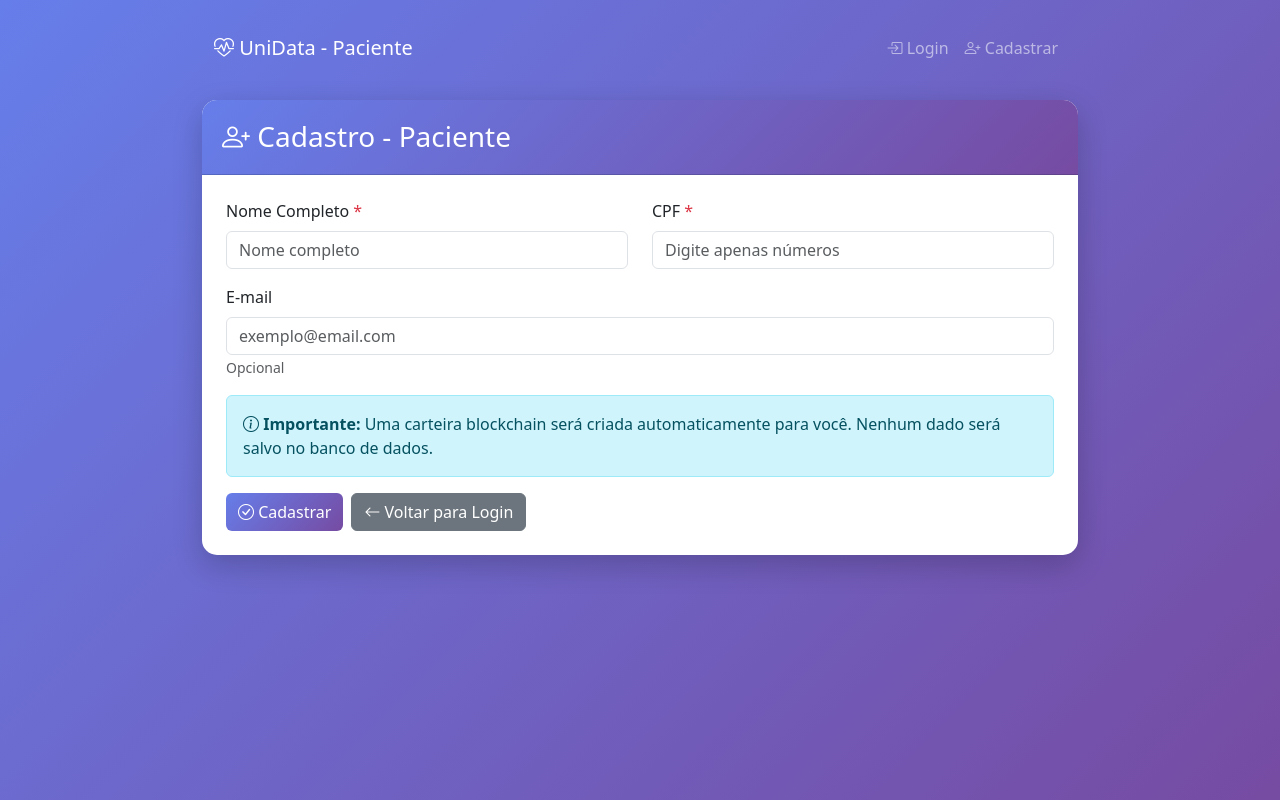
After one commit to EduFag/UniData-mvp, a Django app: page /paciente/cadastro/ in a window 1280 px wide. The commit adds this page. Run offline with Django 4.2, Linux system fonts and the light colour scheme.

Commit message:
App do paciente

```diff
--- a/unidata_django/app_paciente/forms.py
+++ b/unidata_django/app_paciente/forms.py
@@ -46,3 +46,58 @@ class PessoaForm(forms.ModelForm):
             if len(cpf) != 11:
                 raise forms.ValidationError('CPF deve conter 11 dígitos.')
         return cpf
+
+
+class PacienteLoginForm(forms.Form):
+    cpf = forms.CharField(
+        label="CPF",
+        widget=forms.TextInput(attrs={
+            'class': 'form-control',
+            'placeholder': 'Digite apenas números',
+            'maxlength': '11'
+        })
+    )
+
+    def clean_cpf(self):
+        cpf = self.cleaned_data.get('cpf')
+        if cpf:
+            # Remove caracteres não numéricos
+            cpf = re.sub(r'\D', '', cpf)
+            if len(cpf) != 11:
+                raise forms.ValidationError('CPF deve conter 11 dígitos.')
+        return cpf
+
+
+class PacienteCadastroForm(forms.Form):
+    nome = forms.CharField(
+        label="Nome Completo",
+        widget=forms.TextInput(attrs={
+            'class': 'form-control',
+            'placeholder': 'Nome completo'
+        })
+    )
+    cpf = forms.CharField(
+        label="CPF",
+        widget=forms.TextInput(attrs={
+            'class': 'form-control',
+            'placeholder': 'Digite apenas números',
+            'maxlength': '11'
+        })
+    )
+    email = forms.EmailField(
+        label="E-mail",
+        required=False,
+        widget=forms.EmailInput(attrs={
+            'class': 'form-control',
+            'placeholder': 'exemplo@email.com'
+        })
+    )
+
+    def clean_cpf(self):
+        cpf = self.cleaned_data.get('cpf')
+        if cpf:
+            # Remove caracteres não numéricos
+            cpf = re.sub(r'\D', '', cpf)
+            if len(cpf) != 11:
+                raise forms.ValidationError('CPF deve conter 11 dígitos.')
+        return cpf
--- /dev/null
+++ b/unidata_django/app_paciente/templates/app_paciente/cadastro.html
@@ -0,0 +1,90 @@
+{% extends 'base.html' %}
+
+{% block navbar %}
+<nav class="navbar navbar-expand-lg navbar-dark mb-4">
+    <div class="container-fluid">
+        <a class="navbar-brand" href="{% url 'pessoas:login' %}">
+            <i class="bi bi-heart-pulse"></i> UniData - Paciente
+        </a>
+        <div class="navbar-nav ms-auto">
+            <a class="nav-link" href="{% url 'pessoas:login' %}">
+                <i class="bi bi-box-arrow-in-right"></i> Login
+            </a>
+            <a class="nav-link" href="{% url 'pessoas:cadastro' %}">
+                <i class="bi bi-person-plus"></i> Cadastrar
+            </a>
+        </div>
+    </div>
+</nav>
+{% endblock %}
+
+{% block title %}Cadastro - Paciente - UniData{% endblock %}
+
+{% block content %}
+<div class="card">
+    <div class="card-header">
+        <h3 class="mb-0"><i class="bi bi-person-plus"></i> Cadastro - Paciente</h3>
+    </div>
+    <div class="card-body p-4">
+        <form method="post">
+            {% csrf_token %}
+
+            <div class="row mb-3">
+                <div class="col-md-6">
+                    <label for="{{ form.nome.id_for_label }}" class="form-label">
+                        {{ form.nome.label }} <span class="text-danger">*</span>
+                    </label>
+                    {{ form.nome }}
+                    {% if form.nome.errors %}
+                        <div class="text-danger small">{{ form.nome.errors }}</div>
+                    {% endif %}
+                </div>
+
+                <div class="col-md-6">
+                    <label for="{{ form.cpf.id_for_label }}" class="form-label">
+                        {{ form.cpf.label }} <span class="text-danger">*</span>
+                    </label>
+                    {{ form.cpf }}
+                    {% if form.cpf.errors %}
+                        <div class="text-danger small">{{ form.cpf.errors }}</div>
+                    {% endif %}
+                </div>
+            </div>
+
+            <div class="mb-3">
+                <label for="{{ form.email.id_for_label }}" class="form-label">
+                    {{ form.email.label }}
+                </label>
+                {{ form.email }}
+                {% if form.email.errors %}
+                    <div class="text-danger small">{{ form.email.errors }}</div>
+                {% endif %}
+                <small class="form-text text-muted">Opcional</small>
+            </div>
+
+            {% if form.non_field_errors %}
+                <div class="alert alert-danger">
+                    {% for error in form.non_field_errors %}
+                        {{ error }}
+                    {% endfor %}
+                </div>
+            {% endif %}
+
+            <div class="alert alert-info">
+                <i class="bi bi-info-circle"></i>
+                <strong>Importante:</strong> Uma carteira blockchain será criada automaticamente para você.
+                Nenhum dado será salvo no banco de dados.
+            </div>
+
+            <div class="d-flex gap-2">
+                <button type="submit" class="btn btn-primary">
+                    <i class="bi bi-check-circle"></i> Cadastrar
+                </button>
+                <a href="{% url 'pessoas:login' %}" class="btn btn-secondary">
+                    <i class="bi bi-arrow-left"></i> Voltar para Login
+                </a>
+            </div>
+        </form>
+    </div>
+</div>
+{% endblock %}
--- a/unidata_django/app_paciente/templates/base.html
+++ b/unidata_django/app_paciente/templates/base.html
@@ -46,24 +46,26 @@
 </head>
 <body>
     <div class="container">
+        {% block navbar %}
         <nav class="navbar navbar-expand-lg navbar-dark mb-4">
             <div class="container-fluid">
                 <a class="navbar-brand" href="{% url 'pessoas:listar_pessoas' %}">
-                    <i class=""></i> UniData
+                    <i class="bi bi-heart-pulse"></i> UniData
                 </a>
                 <div class="navbar-nav ms-auto">
                     <a class="nav-link" href="{% url 'pessoas:listar_pessoas' %}">
-                        <i class=""></i> Pessoas
+                        <i class="bi bi-people"></i> Pessoas
                     </a>
                     <a class="nav-link" href="{% url 'pessoas:cadastrar_pessoa' %}">
-                        <i class=""></i> Cadastrar
+                        <i class="bi bi-person-plus"></i> Cadastrar
                     </a>
                     <a class="nav-link" href="{% url 'pessoas:gerar_carteira_form' %}">
-                        <i class=""></i> Gerar Carteira
+                        <i class="bi bi-wallet2"></i> Gerar Carteira
                     </a>
                 </div>
             </div>
         </nav>
+        {% endblock %}
 
         {% if messages %}
             {% for message in messages %}
--- a/unidata_django/app_paciente/urls.py
+++ b/unidata_django/app_paciente/urls.py
@@ -1,11 +1,15 @@
 from django.urls import path
 from . import views
 
-app_name = 'app_paciente'
+app_name = 'pessoas'
 
 urlpatterns = [
-    # path('pessoas', views.listar_pessoas, name='listar_pessoas'),
-    # path('cadastrar/', views.cadastrar_pessoa, name='cadastrar_pessoa'),
-    # path('gerar-carteira/', views.gerar_carteira_form, name='gerar_carteira_form'),
-    # path('gerar-carteira/<int:pessoa_id>/', views.gerar_carteira, name='gerar_carteira'),
+    path('login/', views.paciente_login, name='login'),
+    path('cadastro/', views.paciente_cadastro, name='cadastro'),
+    path('dashboard/', views.paciente_dashboard, name='dashboard'),
+    path('logout/', views.paciente_logout, name='logout'),
+    path('pessoas/', views.listar_pessoas, name='listar_pessoas'),
+    path('cadastrar/', views.cadastrar_pessoa, name='cadastrar_pessoa'),
+    path('gerar-carteira/', views.gerar_carteira_form, name='gerar_carteira_form'),
+    path('gerar-carteira/<int:pessoa_id>/', views.gerar_carteira, name='gerar_carteira'),
 ]
--- a/unidata_django/app_paciente/views.py
+++ b/unidata_django/app_paciente/views.py
@@ -1,75 +1,185 @@
-# from django.shortcuts import render, redirect, get_object_or_404
-# from django.contrib import messages
-# from django.conf import settings
-# from .models import Pessoa
-# from .forms import PessoaForm
-# import sys
-# import os
+from django.shortcuts import render, redirect, get_object_or_404
+from django.contrib import messages
+from django.conf import settings
+from .models import Pessoa
+from .forms import PessoaForm, PacienteLoginForm, PacienteCadastroForm
+import sys
+import os
+import requests
 
-# # Adiciona o diretório API ao path para importar o wallet_service
-# api_path = os.path.join(settings.BASE_DIR, 'API')
-# if api_path not in sys.path:
-#     sys.path.insert(0, api_path)
-# from API.services.wallet_service import criar_carteira
+# Adiciona o diretório raiz do projeto ao path para importar o wallet_service
+project_root = os.path.abspath(os.path.join(str(settings.BASE_DIR), '..'))
+if project_root not in sys.path:
+    sys.path.insert(0, project_root)
+from API.services.wallet_service import criar_carteira, obter_carteira
+
+API_URL = "http://localhost:8001"
 
 
-# def cadastrar_pessoa(request):
-#     """View para cadastrar uma nova pessoa."""
-#     if request.method == 'POST':
-#         form = PessoaForm(request.POST)
-#         if form.is_valid():
-#             pessoa = form.save()
-#             messages.success(request, f'Pessoa {pessoa.nome} cadastrada com sucesso!')
-#             return redirect('pessoas:listar_pessoas')
-#     else:
-#         form = PessoaForm()
+def cadastrar_pessoa(request):
+    """View para cadastrar uma nova pessoa."""
+    if request.method == 'POST':
+        form = PessoaForm(request.POST)
+        if form.is_valid():
+            pessoa = form.save()
+            messages.success(request, f'Pessoa {pessoa.nome} cadastrada com sucesso!')
+            return redirect('pessoas:listar_pessoas')
+    else:
+        form = PessoaForm()
 
-#     return render(request, 'pessoas/cadastrar_pessoa.html', {'form': form})
+    return render(request, 'app_paciente/cadastrar_pessoa.html', {'form': form})
 
 
-# def listar_pessoas(request):
-#     """View para listar todas as pessoas cadastradas."""
-#     pessoas = Pessoa.objects.all()
-#     return render(request, 'pessoas/listar_pessoas.html', {'pessoas': pessoas})
+def listar_pessoas(request):
+    """View para listar todas as pessoas cadastradas."""
+    pessoas = Pessoa.objects.all()
+    return render(request, 'app_paciente/listar_pessoas.html', {'pessoas': pessoas})
 
 
-# def gerar_carteira(request, pessoa_id):
-#     """View para gerar uma carteira para uma pessoa."""
-#     pessoa = get_object_or_404(Pessoa, id=pessoa_id)
+def gerar_carteira(request, pessoa_id):
+    """View para gerar uma carteira para uma pessoa."""
+    pessoa = get_object_or_404(Pessoa, id=pessoa_id)
 
-#     # Verifica se a pessoa já tem uma carteira
-#     if pessoa.endereco_carteira:
-#         messages.warning(request, f'A pessoa {pessoa.nome} já possui uma carteira: {pessoa.endereco_carteira}')
-#         return redirect('pessoas:listar_pessoas')
+    # Verifica se a pessoa já tem uma carteira
+    if pessoa.endereco_carteira:
+        messages.warning(request, f'A pessoa {pessoa.nome} já possui uma carteira: {pessoa.endereco_carteira}')
+        return redirect('pessoas:listar_pessoas')
 
-#     try:
-#         # Gera a carteira usando o wallet_service
-#         resultado = criar_carteira(pessoa.cpf)
+    try:
+        # Gera a carteira usando o wallet_service
+        resultado = criar_carteira(pessoa.cpf)
 
-#         # Atualiza a pessoa com o endereço da carteira
-#         pessoa.endereco_carteira = resultado['endereco']
-#         pessoa.save()
+        # Atualiza a pessoa com o endereço da carteira
+        pessoa.endereco_carteira = resultado['endereco']
+        pessoa.save()
 
-#         messages.success(request, f'Carteira gerada com sucesso para {pessoa.nome}!')
-#         messages.info(request, f'Endereço da carteira: {resultado["endereco"]}')
+        messages.success(request, f'Carteira gerada com sucesso para {pessoa.nome}!')
+        messages.info(request, f'Endereço da carteira: {resultado["endereco"]}')
 
-#     except ValueError as e:
-#         messages.error(request, f'Erro ao gerar carteira: {str(e)}')
-#     except Exception as e:
-#         messages.error(request, f'Erro inesperado: {str(e)}')
+    except ValueError as e:
+        messages.error(request, f'Erro ao gerar carteira: {str(e)}')
+    except Exception as e:
+        messages.error(request, f'Erro inesperado: {str(e)}')
 
-#     return redirect('pessoas:listar_pessoas')
+    return redirect('pessoas:listar_pessoas')
 
 
-# def gerar_carteira_form(request):
-#     """View para exibir formulário de seleção de pessoa para gerar carteira."""
-#     pessoas = Pessoa.objects.filter(endereco_carteira__isnull=True)
+def gerar_carteira_form(request):
+    """View para exibir formulário de seleção de pessoa para gerar carteira."""
+    pessoas = Pessoa.objects.filter(endereco_carteira__isnull=True)
 
-#     if request.method == 'POST':
-#         pessoa_id = request.POST.get('pessoa_id')
-#         if pessoa_id:
-#             return redirect('pessoas:gerar_carteira', pessoa_id=pessoa_id)
-#         else:
-#             messages.error(request, 'Por favor, selecione uma pessoa.')
+    if request.method == 'POST':
+        pessoa_id = request.POST.get('pessoa_id')
+        if pessoa_id:
+            return redirect('pessoas:gerar_carteira', pessoa_id=pessoa_id)
+        else:
+            messages.error(request, 'Por favor, selecione uma pessoa.')
 
-#     return render(request, 'pessoas/gerar_carteira.html', {'pessoas': pessoas})
+    return render(request, 'app_paciente/gerar_carteira.html', {'pessoas': pessoas})
+
+
+def paciente_login(request):
+    """View de login para pacientes - verifica se tem carteira cadastrada."""
+    if request.method == "POST":
+        form = PacienteLoginForm(request.POST)
+
+        if form.is_valid():
+            cpf = form.cleaned_data["cpf"]
+
+            try:
+                # Tenta obter a carteira existente
+                carteira = obter_carteira(cpf)
+                if carteira:
+                    # Carteira existe, redireciona para dashboard do paciente
+                    messages.success(request, f"Login realizado com sucesso!")
+                    # Armazena o CPF na sessão (sem salvar no banco)
+                    request.session['paciente_cpf'] = cpf
+                    request.session['paciente_endereco'] = carteira["endereco"]
+                    return redirect('pessoas:dashboard')
+            except ValueError:
+                # Carteira não existe, redireciona para cadastro
+                messages.info(request, "Carteira não encontrada. Por favor, faça o cadastro primeiro.")
+                return redirect('pessoas:cadastro')
+            except Exception as e:
+                form.add_error(None, f"Erro ao verificar carteira: {str(e)}")
+    else:
+        form = PacienteLoginForm()
+
+    return render(request, "app_paciente/login.html", {"form": form})
+
+
+def paciente_cadastro(request):
+    """View de cadastro para pacientes - apenas gera carteira, não salva no banco."""
+    if request.method == "POST":
+        form = PacienteCadastroForm(request.POST)
+
+        if form.is_valid():
+            dados = form.cleaned_data
+            cpf = dados["cpf"]
+
+            try:
+                # Gera a carteira via API
+                endpoint = f"{API_URL}/gerar-carteira"
+                payload = {"cpf": cpf}
+
+                resp = requests.post(endpoint, json=payload, timeout=10)
+
+                if resp.status_code in [200, 201]:
+                    carteira = resp.json()
+                    endereco_eth = carteira.get("address") or carteira.get("endereco")
+
+                    # Armazena na sessão (sem salvar no banco Django)
+                    request.session['paciente_cpf'] = cpf
+                    request.session['paciente_nome'] = dados["nome"]
+                    request.session['paciente_email'] = dados.get("email", "")
+                    request.session['paciente_endereco'] = endereco_eth
+
+                    messages.success(request, "Cadastro realizado com sucesso! Sua carteira foi criada.")
+                    return redirect('pessoas:dashboard')
+                else:
+                    error_detail = resp.text
+                    try:
+                        error_json = resp.json()
+                        error_detail = error_json.get("detail", error_detail)
+                    except:
+                        pass
+                    form.add_error(None, f"Erro ao gerar carteira: {error_detail}")
+
+            except requests.ConnectionError:
+                form.add_error(None, "A API Blockchain está offline. Certifique-se de que a API está rodando.")
+            except requests.Timeout:
+                form.add_error(None, "Timeout ao conectar com a API. Tente novamente.")
+            except Exception as e:
+                form.add_error(None, f"Erro inesperado: {str(e)}")
+    else:
+        form = PacienteCadastroForm()
+
+    return render(request, "app_paciente/cadastro.html", {"form": form})
+
+
+def paciente_dashboard(request):
+    """Dashboard do paciente - mostra informações da carteira."""
+    cpf = request.session.get('paciente_cpf')
+    endereco = request.session.get('paciente_endereco')
+    nome = request.session.get('paciente_nome', '')
+    email = request.session.get('paciente_email', '')
+
+    if not cpf or not endereco:
+        messages.warning(request, "Por favor, faça login primeiro.")
+        return redirect('pessoas:login')
+
+    context = {
+        'cpf': cpf,
+        'endereco': endereco,
+        'nome': nome,
+        'email': email,
+    }
+
+    return render(request, "app_paciente/dashboard.html", context)
+
+
+def paciente_logout(request):
+    """Logout do paciente - limpa a sessão."""
+    request.session.flush()
+    messages.success(request, "Logout realizado com sucesso!")
+    return redirect('pessoas:login')
```
Also changed, not shown: unidata_django/app_paciente/templates/app_paciente/dashboard.html (added, +79 -0 lines), unidata_django/app_paciente/templates/app_paciente/login.html (added, +62 -0 lines).
